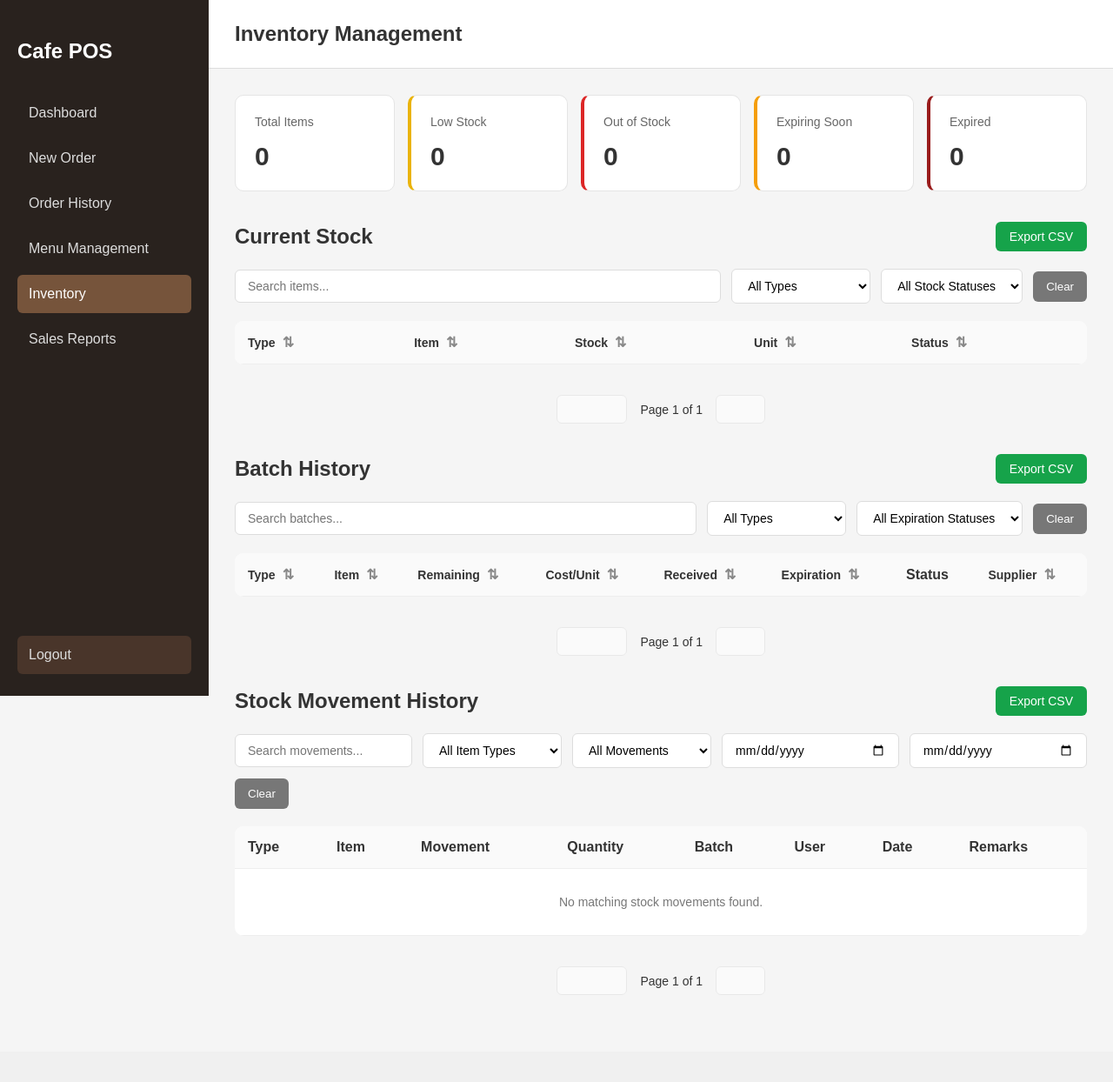
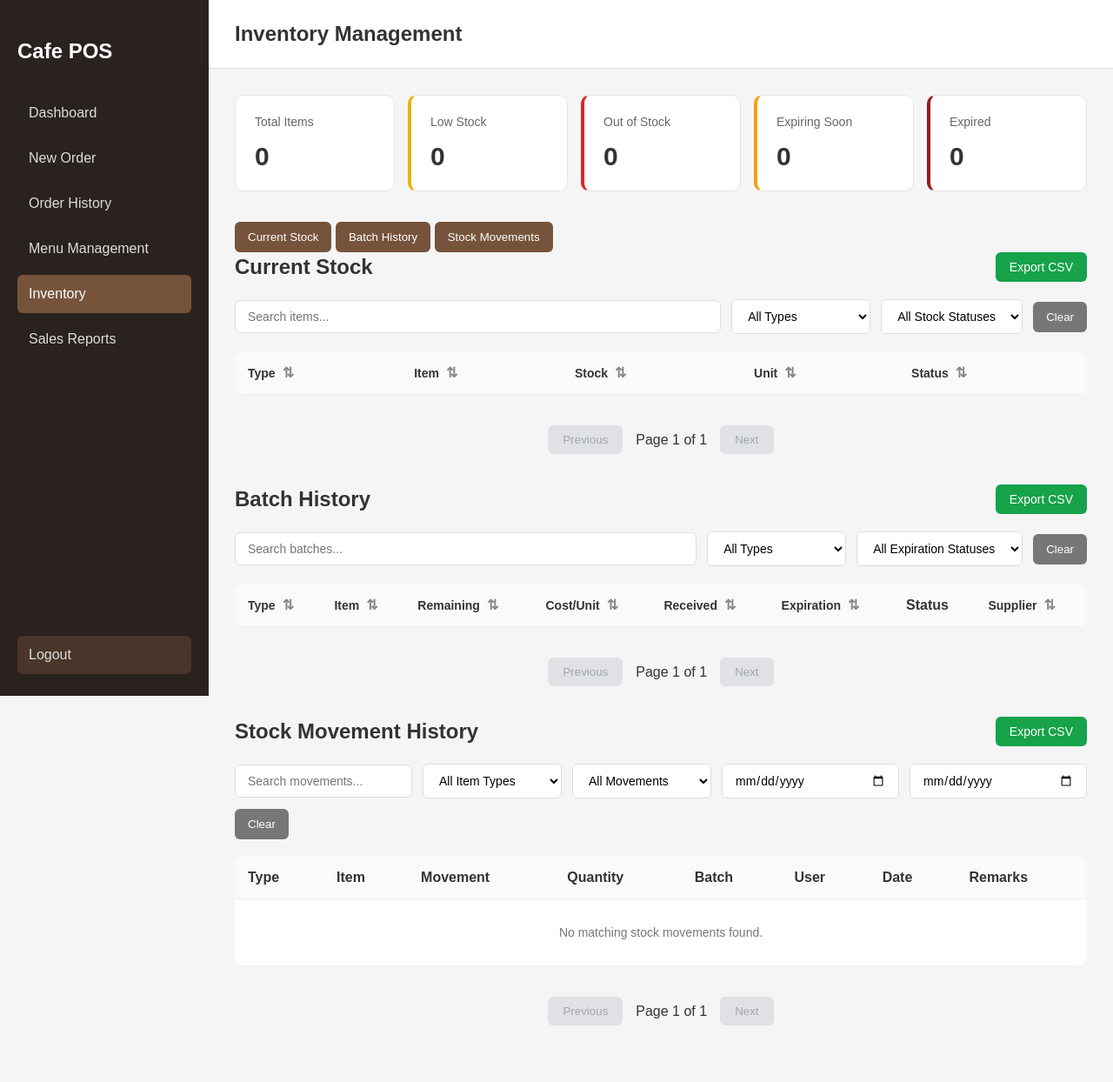
Before and after one commit to Cha-Luna-Star/Cafe-Pos-PHP, a PHP site: page /inventory.php in a window 1280 px wide. Shown: the whole page at 87% size. Before the commit the page ends 1136 px from the top, so only its background shows below. Run offline with PHP 8.4, Linux system fonts and the light colour scheme; the visitor is signed in with stand-in values (Sample User, id 1); data that the repository does not hold is empty; some libraries are stand-ins or nearby versions.

Commit message:
Improve inventory stock management
Co-authored-by: Copilot <223556219+Copilot@users.noreply.github.com>

```diff
--- a/assets/css/inventory.css
+++ b/assets/css/inventory.css
@@ -427,19 +427,69 @@ th {
     margin: 20px 0 35px;
 }
 .inventory-pagination button {
-    padding: 8px 14px;
-    background: white;
-    border: 1px solid #ddd;
+    background: #2563eb;
+    color: #ffffff;
+    border: 1px solid #2563eb;
     border-radius: 6px;
+    padding: 8px 16px;
+    font-weight: 500;
     cursor: pointer;
 }
 .inventory-pagination button:hover:not(:disabled) {
-    background: #f3f4f6;
+    background: #1d4ed8;
+    color: #ffffff;
 }
 .inventory-pagination button:disabled {
-    opacity: 0.5;
+    background: #d1d5db;
+    color: #6b7280;
+    border-color: #d1d5db;
     cursor: not-allowed;
 }
-.inventory-pagination span {
-    font-size: 14px;
+
+.stock-row {
+    cursor: pointer;
 }
+.stock-row:hover {
+    background: #f5f5f5;
+}
+.stock-status-wrapper {
+    display: flex;
+    align-items: center;
+    justify-content: space-between;
+    gap: 15px;
+}
+.stock-expand-arrow {
+    display: inline-block;
+    width: 8px;
+    height: 8px;
+    border-right: 2px solid #777;
+    border-bottom: 2px solid #777;
+    transform: rotate(45deg);
+    transition: transform 0.2s ease;
+    margin-right: 8px;
+    flex-shrink: 0;
+}
+.stock-row.expanded .stock-expand-arrow {
+    transform: rotate(225deg);
+}
+.stock-details[hidden] {
+    display: none !important;
+}
+
+#adjust-batch-container {
+    display: flex;
+    flex-direction: column;
+    gap: 8px;
+}
+#adjust-batch-container[hidden] {
+    display: none;
+}
+
+#adjust-movement-container {
+    display: flex;
+    flex-direction: column;
+    gap: 8px;
+}
+#adjust-movement-container[hidden] {
+    display: none;
+}
--- a/assets/js/inventory.js
+++ b/assets/js/inventory.js
@@ -5,6 +5,7 @@ const stockItem = document.getElementById("stock-item");
 const stockQuantity = document.getElementById("stock-quantity");
 const stockMessage = document.getElementById("stock-message");
 const csrfToken = document.querySelector('meta[name="csrf-token"]').content;
+const paginationState = {};
 
 const allOptions = Array.from(stockItem.options).map(option => ({
     id: option.value,
@@ -198,6 +199,7 @@ function filterCurrentStock() {
 
         const visible = matchesSearch && matchesType && matchesStatus;
         row.hidden = !visible;
+        row.dataset.filterHidden = String(row.hidden);
 
         const details = document.querySelector(
             `.stock-details[data-parent="${row.dataset.key}"]`
@@ -212,6 +214,8 @@ function filterCurrentStock() {
     ).some(row => !row.hidden);
 
     document.getElementById("stock-no-results").hidden = hasResults;
+    paginationState["current-stock-body"] = { page: 1 };
+    paginateInventory("current-stock-body");
 }
 
 function filterBatchHistory() {
@@ -230,12 +234,15 @@ function filterBatchHistory() {
             expirationStatus?.classList.contains(expiration);
 
         row.hidden = !(matchesSearch && matchesType && matchesExpiration);
+        row.dataset.filterHidden = String(row.hidden);
     });
     const hasResults = Array.from(
         document.querySelectorAll("#batch-history-body tr")
     ).some(row => !row.hidden);
 
     document.getElementById("batch-no-results").hidden = hasResults;
+    paginationState["batch-history-body"] = { page: 1 };
+    paginateInventory("batch-history-body");
 }
 
 ["stock-search", "stock-type-filter", "stock-status-filter"].forEach(id => {
@@ -292,6 +299,7 @@ function filterStockMovements() {
             matchesTo;
 
         row.hidden = !visible;
+        row.dataset.filterHidden = String(row.hidden);
 
         if (visible) {
             visibleCount++;
@@ -299,6 +307,8 @@ function filterStockMovements() {
     });
 
     document.getElementById("movement-no-results").hidden = visibleCount > 0;
+    paginationState["movement-history-body"] = { page: 1 };
+    paginateInventory("movement-history-body");
 }
 
 [
@@ -335,6 +345,46 @@ if (adjustDialog && adjustForm) {
     const adjustQuantity = document.getElementById("adjust-quantity");
     const adjustMessage = document.getElementById("adjust-message");
     const adjustSave = document.getElementById("save-adjust-btn");
+    const adjustBatch = document.getElementById("adjust-batch");
+    const batchContainer = document.getElementById("adjust-batch-container");
+    const adjustAction = document.getElementById("adjust-action");
+    const batchOptions = Array.from(adjustBatch.options).slice(1);
+
+    function updateAdjustBatches() {
+        const isRemove = adjustAction.value === "Remove";
+
+        batchContainer.hidden = !isRemove;
+        document.getElementById("adjust-movement-container").hidden = !isRemove;
+        adjustBatch.required = isRemove;
+        adjustQuantity.removeAttribute("max");
+
+        adjustBatch.replaceChildren(new Option("Select a batch", ""));
+
+        if (!isRemove) return;
+
+        batchOptions.forEach(option => {
+            if (
+                option.dataset.type === adjustType.value &&
+                option.dataset.item === adjustItem.value
+            ) {
+                adjustBatch.appendChild(option.cloneNode(true));
+            }
+        });
+    }
+
+    adjustType.addEventListener("change", updateAdjustBatches);
+    adjustItem.addEventListener("change", updateAdjustBatches);
+    adjustAction.addEventListener("change", updateAdjustBatches);
+
+    adjustBatch.addEventListener("change", () => {
+        const option = adjustBatch.selectedOptions[0];
+
+        if (option?.dataset.quantity) {
+            adjustQuantity.max = option.dataset.quantity;
+        } else {
+            adjustQuantity.removeAttribute("max");
+        }
+    });
 
     const adjustOptions = Array.from(adjustItem.options).map(option => ({
         id: option.value,
@@ -366,6 +416,7 @@ if (adjustDialog && adjustForm) {
         adjustForm.reset();
         adjustMessage.textContent = "";
         updateAdjustItems();
+        updateAdjustBatches();
         adjustDialog.showModal();
     });
 
@@ -390,8 +441,14 @@ if (adjustDialog && adjustForm) {
                     item_type: adjustType.value,
                     item_id: Number(adjustItem.value),
                     action: document.getElementById("adjust-action").value,
+                    batch_id: adjustAction.value === "Remove"
+                        ? Number(adjustBatch.value)
+                        : null,
                     quantity: Number(adjustQuantity.value),
-                    reason: document.getElementById("adjust-reason").value.trim()
+                    reason: document.getElementById("adjust-reason").value.trim(),
+                    movement_type: adjustAction.value === "Remove"
+                        ? document.getElementById("adjust-movement").value
+                        : "Adjustment"
                 })
             });
 
@@ -422,7 +479,10 @@ document.querySelectorAll(".export-csv-btn").forEach(button => {
             .map(th => th.textContent.replace("⇅", "").trim());
 
         const rows = Array.from(tbody.querySelectorAll(":scope > tr"))
-            .filter(row => !row.hidden && !row.classList.contains("stock-details"))
+            .filter(row =>
+                row.dataset.filterHidden !== "true" &&
+                !row.classList.contains("stock-details")
+            )
             .map(row => Array.from(row.cells).map(cell => cell.textContent.trim()));
 
         const csvRows = [headers, ...rows].map(row =>
@@ -444,7 +504,7 @@ document.querySelectorAll(".export-csv-btn").forEach(button => {
     });
 });
 
-const paginationState = {};
+
 
 function paginateInventory(tableId) {
     const tbody = document.getElementById(tableId);
@@ -454,7 +514,20 @@ function paginateInventory(tableId) {
 
     if (!tbody || !container) return;
 
-    const rows = Array.from(tbody.children);
+    const rows = Array.from(tbody.children).filter(
+        row => !row.classList.contains("stock-details")
+    );
+
+    if (tableId === "current-stock-body") {
+        tbody.querySelectorAll(".stock-details").forEach(row => {
+            row.hidden = true;
+        });
+
+        tbody.querySelectorAll(".stock-row").forEach(row => {
+            row.classList.remove("expanded");
+        });
+    }
+
     const pageSize = 10;
 
     if (!paginationState[tableId]) {
@@ -470,6 +543,10 @@ function paginateInventory(tableId) {
     );
 
     const currentPage = paginationState[tableId].page;
+
+    rows.forEach(row => {
+        row.hidden = true;
+    });
 
     matchingRows.forEach((row, index) => {
         row.hidden = index < (currentPage - 1) * pageSize ||
--- a/inventory.php
+++ b/inventory.php
@@ -120,6 +120,11 @@ require_once __DIR__ . '/controllers/inventory.php';
             <strong><?= $expiredCount ?></strong>
         </div>
     </section>
+    <div class="inventory-tabs">
+        <button type="button" class="inventory-tab active" data-target="current-stock-section">Current Stock</button>
+        <button type="button" class="inventory-tab" data-target="batch-history-section">Batch History</button>
+        <button type="button" class="inventory-tab" data-target="stock-movement-section">Stock Movements</button>
+    </div>
     <div class="inventory-heading">
         <h2>Current Stock</h2>
         <button type="button" class="export-csv-btn" data-table="current-stock-body" data-filename="current_stock.csv">Export CSV</button>
@@ -199,9 +204,12 @@ require_once __DIR__ . '/controllers/inventory.php';
                         ?>
 
                         <td>
-                            <span class="stock-status <?= $statusClass ?>">
-                                <?= $stockStatus ?>
-                            </span>
+                            <div class="stock-status-wrapper">
+                                <span class="stock-status <?= $statusClass ?>">
+                                    <?= $stockStatus ?>
+                                </span>
+                                <span class="stock-expand-arrow" aria-hidden="true"></span>
+                            </div>
                         </td>
                     </tr>
 
@@ -508,10 +516,36 @@ require_once __DIR__ . '/controllers/inventory.php';
             <option value="Add">Add Stock</option>
             <option value="Remove">Remove Stock</option>
         </select>
-
+        <div id="adjust-batch-container" hidden>
+            <label for="adjust-batch">Select Batch</label>
+            <select id="adjust-batch">
+                <option value="">Select a batch</option>
+                <?php foreach ($batches as $batch): ?>
+                    <?php if ((float)$batch['quantity'] > 0): ?>
+                        <option
+                            value="<?= (int)$batch['id'] ?>"
+                            data-type="<?= htmlspecialchars($batch['item_type']) ?>"
+                            data-item="<?= (int)$batch['item_id'] ?>"
+                            data-quantity="<?= (float)$batch['quantity'] ?>">
+                            #<?= (int)$batch['id'] ?>
+                            | Stock: <?= (float)$batch['quantity'] ?>
+                            | Exp: <?= htmlspecialchars((string)($batch['expiration_date'] ?: 'N/A')) ?>
+                        </option>
+                    <?php endif; ?>
+                <?php endforeach; ?>
+            </select>
+        </div>
         <label for="adjust-quantity">Quantity</label>
         <input type="number" id="adjust-quantity" min="0.001" step="0.001" required>
 
+        <div id="adjust-movement-container" hidden>
+            <label for="adjust-movement">Removal Reason</label>
+            <select id="adjust-movement">
+                <option value="Adjustment">Stock Correction</option>
+                <option value="Expired">Expired Stock</option>
+                <option value="Damaged">Damaged Stock</option>
+            </select>
+        </div>
         <label for="adjust-reason">Reason</label>
         <textarea id="adjust-reason" maxlength="500" required
             placeholder="Enter the reason for this adjustment"></textarea>
```
Also changed, not shown: controllers/stock_adjustment.php (+33 -9 lines).
